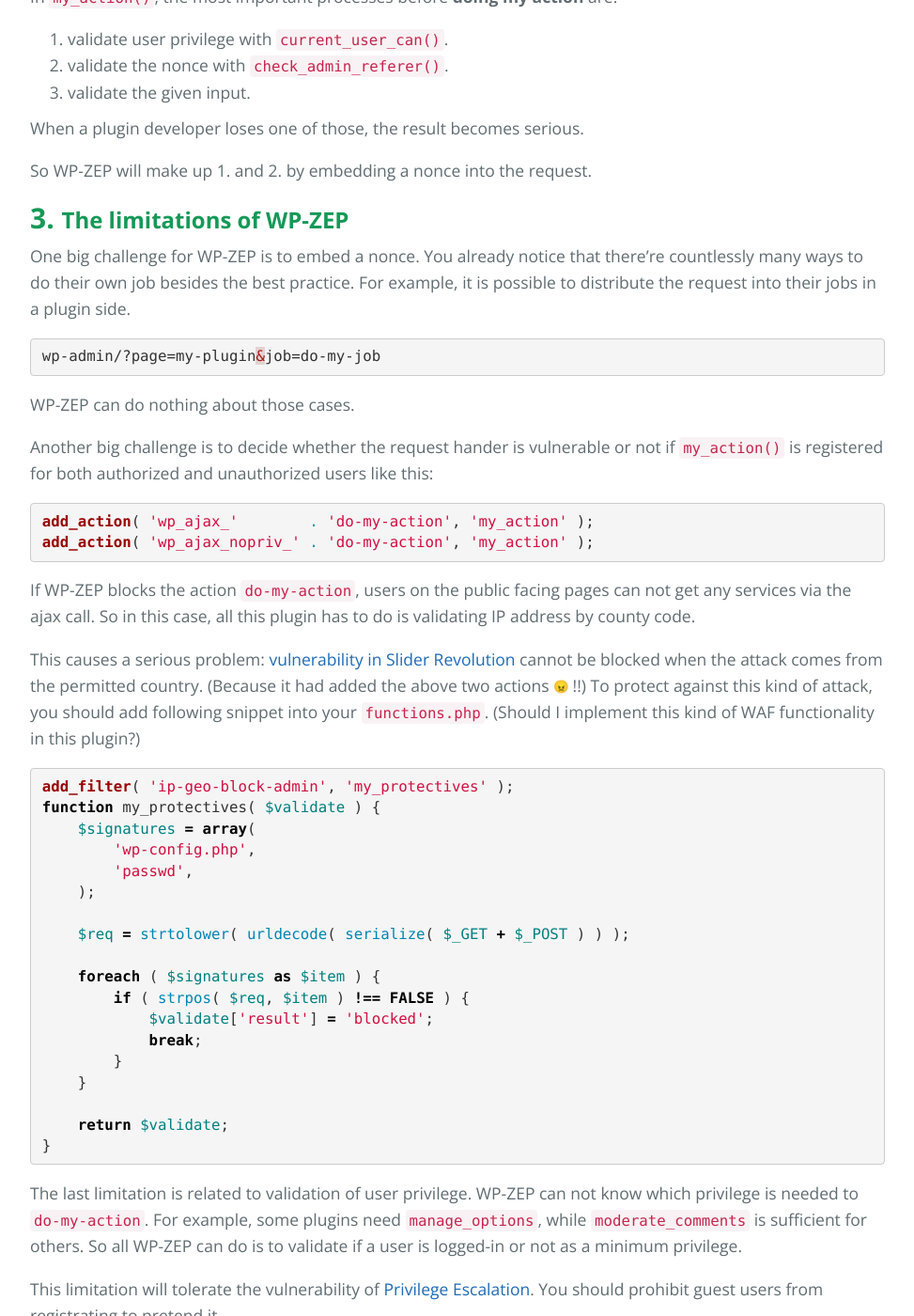
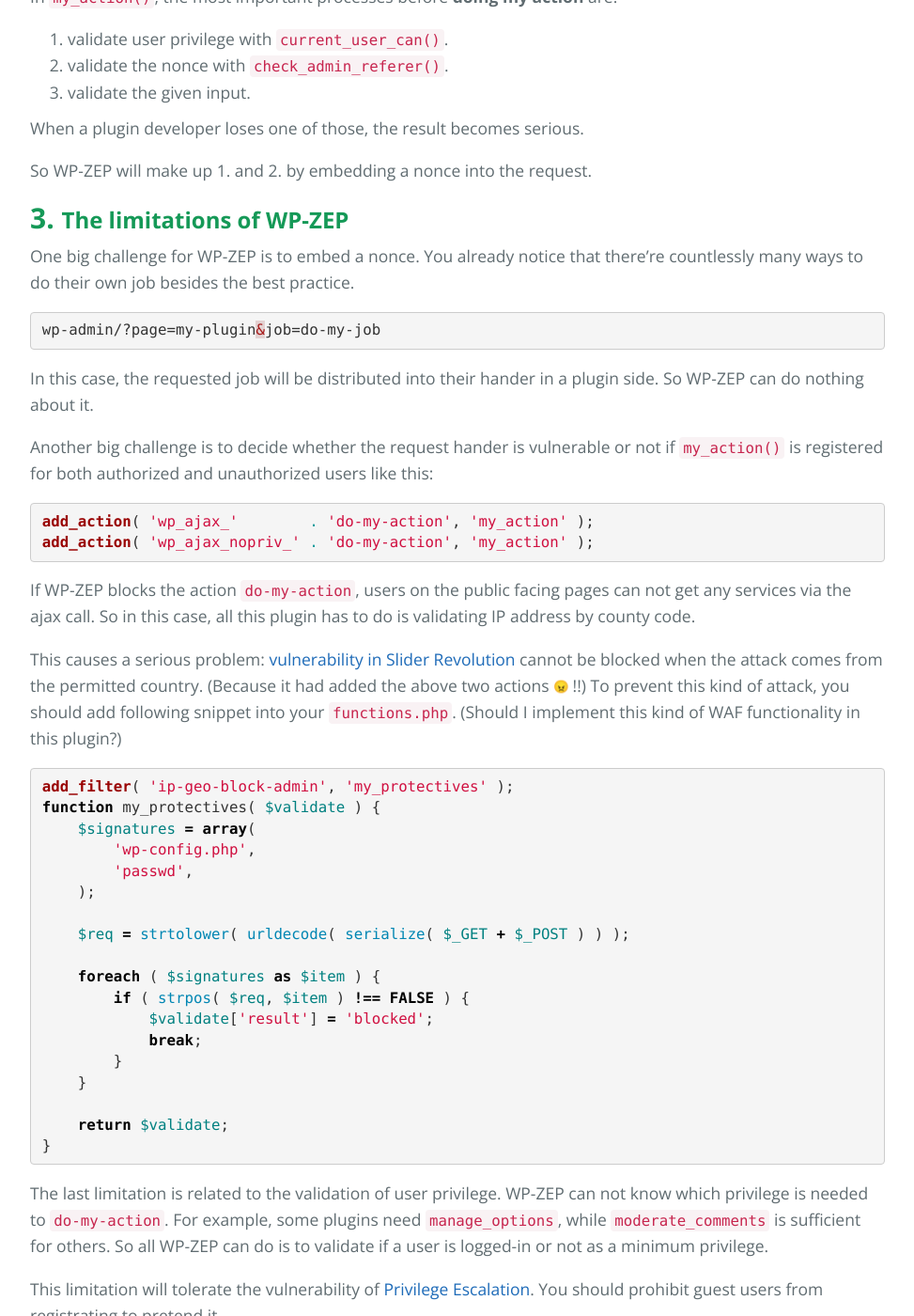
Before and after one commit to tokkonopapa/WordPress-IP-Geo-Block, a Jekyll site: the page built from _posts/2015-04-19-how-wpzep-works.md, in a window 1280 px wide and 1400 px high, scrolled down 2551 px. Shown: the whole window at 94% size, without its empty margins (153-1126 px from the left). Built offline with Jekyll 4.4.1, drawn with Linux system fonts in a browser that asks for light colours; emoji names are drawn with the system emoji font; Markdown is read by kramdown in place of the engine named in the settings; some of the changed text lies outside the part shown.

Commit message:
Improve descriptions.

````diff
--- a/_posts/2015-04-19-how-wpzep-works.md
+++ b/_posts/2015-04-19-how-wpzep-works.md
@@ -22,8 +22,8 @@
 
 #### Showing plugin page ####
 
-A url to the plugin dashboard depending on
-[its parent category][Sub-Level-Menu] can be specified  as follows:
+A url to the plugin dashboard can be specified depending on
+[its parent category][Sub-Level-Menu] as follows:
 
 * `wp-admin/admin.php?page=my-plugin`
 * `wp-admin/tools.php?page=my-plugin`
@@ -133,14 +133,13 @@
 
 One big challenge for WP-ZEP is to embed a nonce. You already notice that
 there're countlessly many ways to do their own job besides the best practice.
-For example, it is possible to distribute the request into their jobs in a
-plugin side.
 
 ```html
 wp-admin/?page=my-plugin&job=do-my-job
 ```
 
-WP-ZEP can do nothing about those cases.
+In this case, the requested job will be distributed into their hander in a
+plugin side. So WP-ZEP can do nothing about it.
 
 Another big challenge is to decide whether the request hander is vulnerable or
 not if `my_action()` is registered for both authorized and unauthorized users
@@ -160,8 +159,8 @@
 cannot be blocked when the attack comes from the permitted country. (Because
 it had added the above two actions <span class="emoji">
 ![emoji](https://assets-cdn.github.com/images/icons/emoji/unicode/1f620.png)
-</span> !!) To protect against this kind of attack, you should add following
-snippet into your `functions.php`.
+</span> !!) To prevent this kind of attack, you should add following snippet
+into your `functions.php`.
 (Should I implement this kind of WAF functionality in this plugin?)
 
 {% highlight php startinline %}
@@ -185,8 +184,8 @@
 }
 {% endhighlight %}
 
-The last limitation is related to validation of user privilege. WP-ZEP can not
-know which privilege is needed to `do-my-action`. For example, some plugins
+The last limitation is related to the validation of user privilege. WP-ZEP can
+not know which privilege is needed to `do-my-action`. For example, some plugins
 need `manage_options`, while `moderate_comments` is sufficient for others.
 So all WP-ZEP can do is to validate if a user is logged-in or not as a minimum
 privilege.
````
Also changed, not shown: _posts/2015-04-18-why-so-vulnerable.md (+16 -15 lines), _posts/2015-04-25-referer-suppressor.md (+1 -1 lines).
